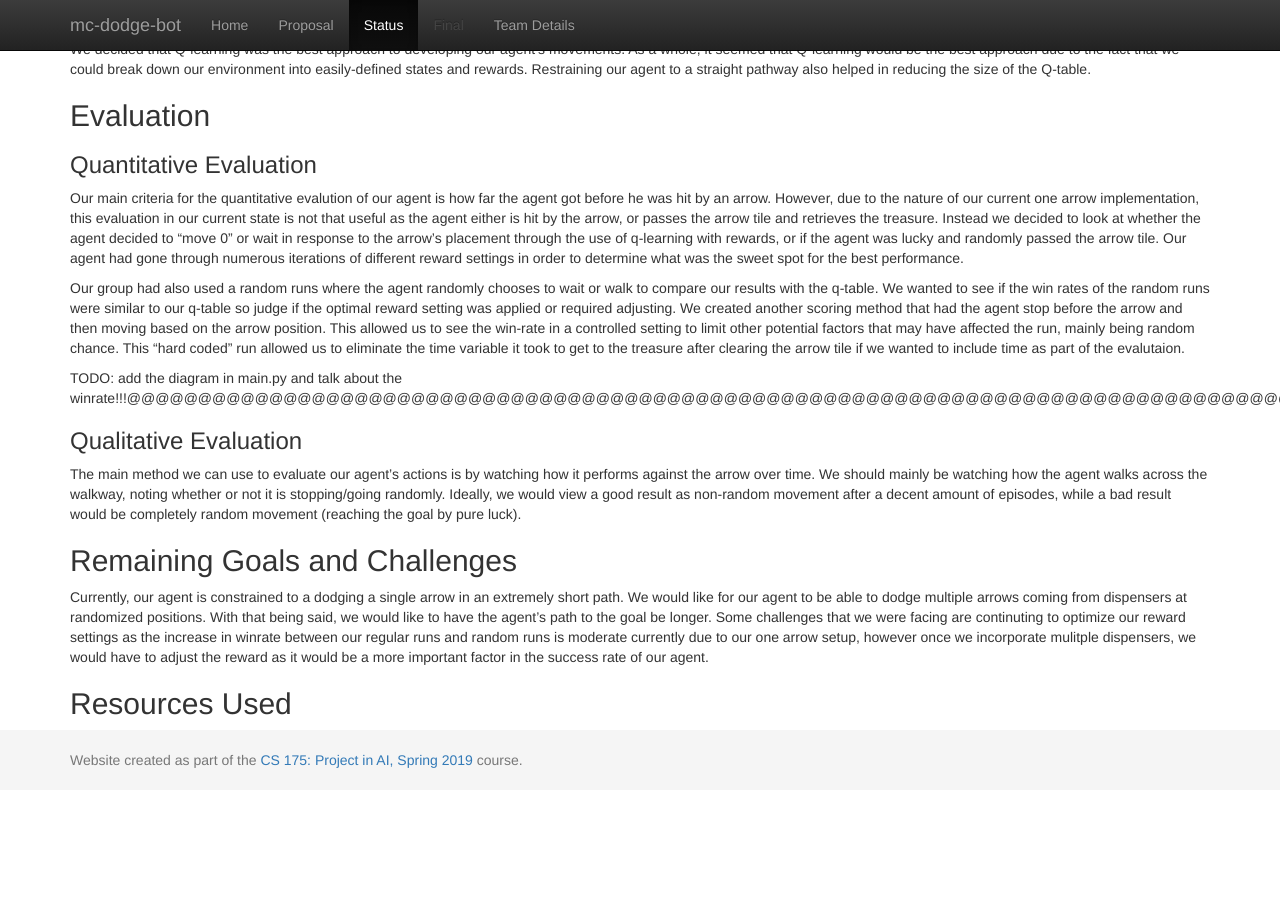
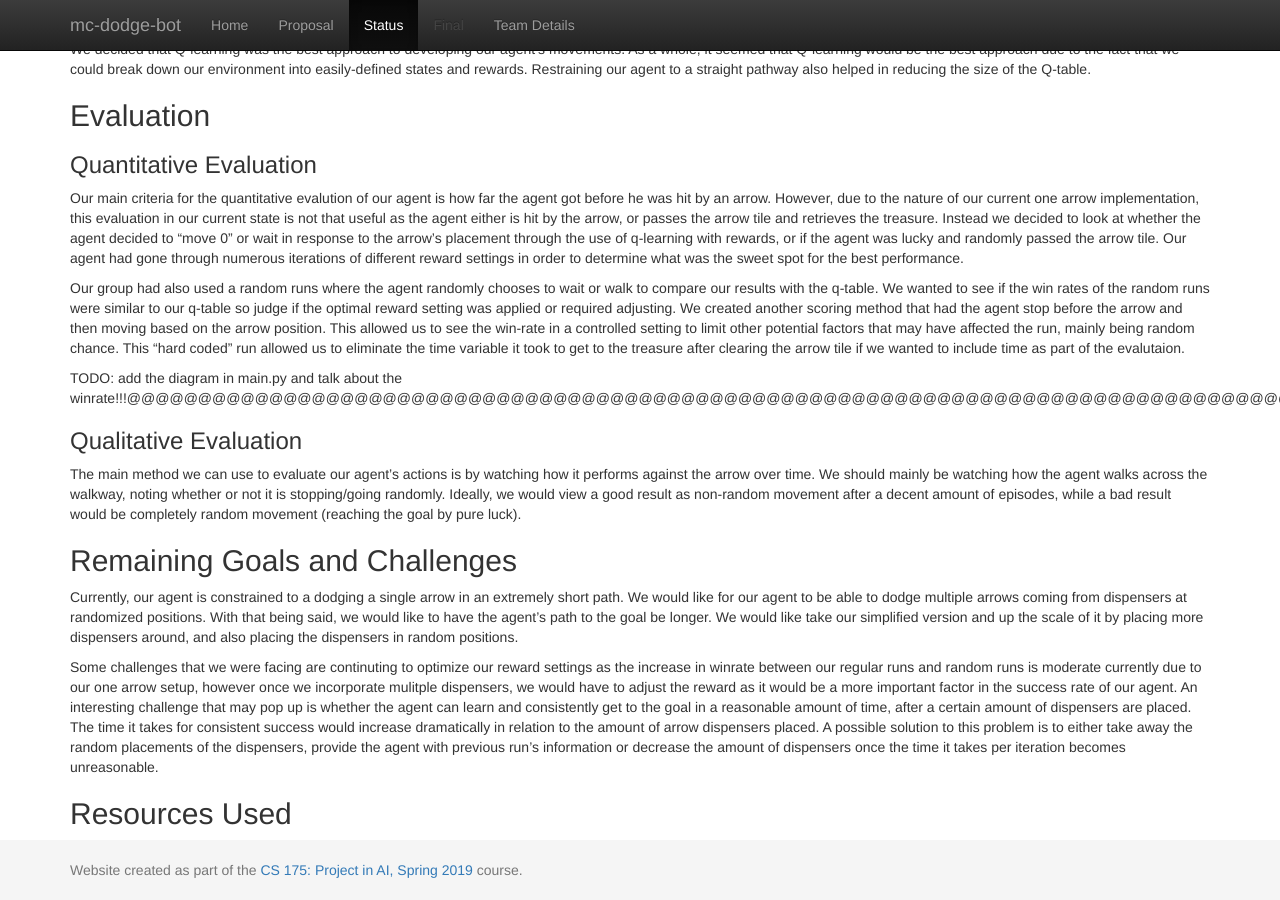
Before and after one commit to denn9s/indiana-jones, a Jekyll site: the page built from docs/status.md, in a window 1280 px wide and 900 px high, scrolled down 980 px. Built offline with Jekyll 4.4.1, drawn with Linux system fonts in a browser that asks for light colours; before the commit the page ends 1770 px from its top, so only the background shows below that.

Commit message:
Update status.md

```diff
--- a/docs/status.md
+++ b/docs/status.md
@@ -33,7 +33,8 @@ The main method we can use to evaluate our agent's actions is by watching how it
 
 
 ## Remaining Goals and Challenges
-Currently, our agent is constrained to a dodging a single arrow in an extremely short path. We would like for our agent to be able to dodge multiple arrows coming from dispensers at randomized positions. With that being said, we would like to have the agent's path to the goal be longer.
-Some challenges that we were facing are continuting to optimize our reward settings as the increase in winrate between our regular runs and random runs is moderate currently due to our one arrow setup, however once we incorporate mulitple dispensers, we would have to adjust the reward as it would be a more important factor in the success rate of our agent.
+Currently, our agent is constrained to a dodging a single arrow in an extremely short path. We would like for our agent to be able to dodge multiple arrows coming from dispensers at randomized positions. With that being said, we would like to have the agent's path to the goal be longer. We would like take our simplified version and up the scale of it by placing more dispensers around, and also placing the dispensers in random positions.
+
+Some challenges that we were facing are continuting to optimize our reward settings as the increase in winrate between our regular runs and random runs is moderate currently due to our one arrow setup, however once we incorporate mulitple dispensers, we would have to adjust the reward as it would be a more important factor in the success rate of our agent. An interesting challenge that may pop up is whether the agent can learn and consistently get to the goal in a reasonable amount of time, after a certain amount of dispensers are placed. The time it takes for consistent success would increase dramatically in relation to the amount of arrow dispensers placed. A possible solution to this problem is to either take away the random placements of the dispensers, provide the agent with previous run's information or decrease the amount of dispensers once the time it takes per iteration becomes unreasonable.
 
 ## Resources Used
```
